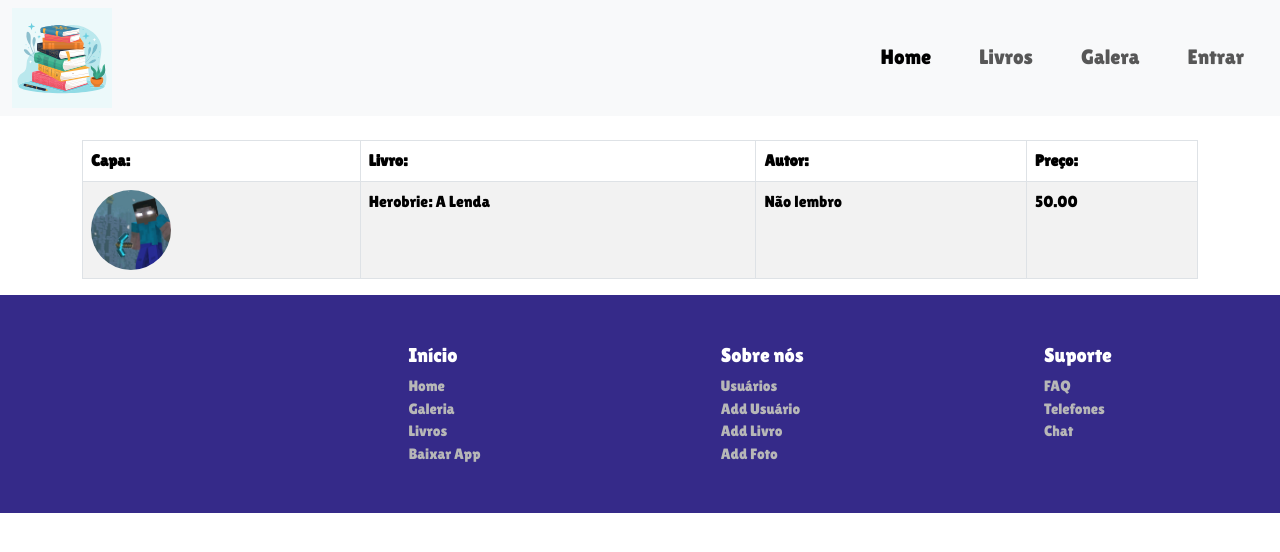
After one commit to gabrielrigonidev/E-BookStore--Django, a Django app: page /livros/ in a window 1280 px wide. The commit adds this page. Shown: the top 552 px of the page. Run offline with Django 5.2, Linux system fonts and the light colour scheme; data comes from the database, SQL or seed files in the repository; both versions use the stored data as it was after the commit.

Commit message:
cadastro de livro e user atualizados!

```diff
--- a/appBook/models.py
+++ b/appBook/models.py
@@ -5,6 +5,7 @@ class Usuario(models.Model):
     nome = models.CharField(max_length=255)
     email = models.EmailField(unique=True)
     senha = models.CharField(max_length=255)
+    foto = models.ImageField(upload_to='usuarios/')
 
 class Livro(models.Model):
     titulo = models.CharField(max_length=255)
@@ -12,6 +13,7 @@ class Livro(models.Model):
     genero = models.CharField(max_length=255)
     paginas = models.PositiveIntegerField()
     preco = models.DecimalField(max_digits=10, decimal_places=2)
+    foto = models.ImageField(upload_to='livros/')
 
 class Foto(models.Model):
     nome = models.CharField(max_length=255)
--- a/appBook/static/style.css
+++ b/appBook/static/style.css
@@ -66,6 +66,14 @@ main {
 }
 
 .footer-text {
-    font-size: 18px;
+    font-size: 15px;
     text-decoration: none;
+    color: #b7b7b7;
 }
+
+.foto-perfil {
+    width: 80px;
+    height: 80px;
+    object-fit: cover;
+    border-radius: 80%;
+}
--- a/appBook/templates/base.html
+++ b/appBook/templates/base.html
@@ -29,7 +29,7 @@
                             <a class="nav-link" href="{% url 'cadastrar_livro' %}">Livros</a>
                         </li>
                             <li class="nav-item px-3">
-                            <a class="nav-link" href="#">Novidades</a>
+                            <a class="nav-link" href="{% url 'galeria' %}">Galera</a>
                         </li>
                             <li class="nav-item px-3">
                             <a class="nav-link" href="{% url 'form_login' %}">Entrar</a>
@@ -59,7 +59,7 @@
             <!-- Div com a logo -->
         </div>
         <div>
-            <h5 class="footer-text">Início</h5>
+            <h5>Início</h5>
             <a class="footer-text" href="{% url 'appBook' %}">Home</a>
             <br>
             <a class="footer-text" href="{% url 'galeria' %}">Galeria</a>
@@ -69,16 +69,17 @@
             <a class="footer-text">Baixar App</a>
         </div>
         <div>
-            <h5 class="footer-text">Sobre nós</h5>
+            <h5>Sobre nós</h5>
             <a class="footer-text" href="{% url 'cadastrar_user' %}">Usuários</a>
             <br>
             <a class="footer-text" href="{% url 'cadastrar_livro' %}">Add Usuário</a>
+            <br>
             <a class="footer-text">Add Livro</a>
             <br>
             <a class="footer-text">Add Foto</a>
         </div>
         <div>
-            <h5 class="footer-text">Suporte</h5>
+            <h5>Suporte</h5>
             <a class="footer-text" href="{% url 'cadastrar_user' %}">FAQ</a>
             <br>
             <a class="footer-text" href="{% url 'cadastrar_livro' %}">Telefones</a>
--- a/appBook/templates/biblioteca.html
+++ b/appBook/templates/biblioteca.html
@@ -6,8 +6,10 @@
 <section class="container col-6 mt-5">
     <h1>Cadastrar Novo Livro: </h1>
     <br>
-    <form action="{% url 'cadastrar_livro' %}" method="POST">
+    <form action="{% url 'cadastrar_livro' %}" method="POST" enctype="multipart/form-data">
         {% csrf_token %}
+        <label class="form-label"for="">Capa do Livro:</label>
+        {{form.foto}}
         <label class="form-label" for="">Título do Livro:</label>
         {{form.titulo}}
         <label class="form-label"for="">Autor do Livro:</label>
--- a/appBook/templates/dashboard.html
+++ b/appBook/templates/dashboard.html
@@ -15,6 +15,7 @@
     <table class="table table-striped table-bordered">
         <thead>
             <tr>
+                <th>Foto:</th>
                 <th>Usuário:</th>
                 <th>Email:</th>
                 <th>Ações</th>
@@ -23,11 +24,12 @@
         <tbody>
             {% for user in dados %}
                 <tr>
+                    <td> <img src="/media/{{ user.foto }}" alt="Foto Usuário" class="foto-perfil"> </td>
                     <td>{{ user.nome }}</td>
                     <td>{{ user.email }}</td>
                     <td>
                         <a href="{% url 'editar_usuario' user.id %}" class="btn btn-warning">Alterar senha</a>
-                        <a href="{% url 'excluir_usuario' user.id %}" class="btn btn-warning">Excluir Conta</a>
+                        <a href="{% url 'excluir_usuario' user.id %}" class="btn btn-danger">Excluir Conta</a>
                     </td>
                 </tr>
             {% endfor %}
--- a/appBook/templates/galeria.html
+++ b/appBook/templates/galeria.html
@@ -15,6 +15,4 @@
     {% endfor %}
 </section>
 
-
-
 {% endblock %}
--- /dev/null
+++ b/appBook/templates/livros.html
@@ -0,0 +1,29 @@
+{% extends 'base.html' %}
+{% load static %}
+
+{% block conteudo %}
+
+<div class="container mt-4">
+    <table class="table table-striped table-bordered">
+        <thead>
+            <tr>
+                <th>Capa:</th>
+                <th>Livro:</th>
+                <th>Autor:</th>
+                <th>Preço:</th>
+            </tr>
+        </thead>
+        <tbody>
+            {% for livro in dados %}
+                <tr>
+                    <td> <img src="/media/{{ livro.foto }}" alt="Foto Livro" class="foto-perfil"> </td>
+                    <td>{{ livro.titulo }}</td>
+                    <td>{{ livro.autor }}
+                    <td>{{ livro.preco }}
+                </tr>
+            {% endfor %}
+        </tbody>
+    </table>
+</div>
+
+{% endblock %}
--- a/appBook/templates/usuarios.html
+++ b/appBook/templates/usuarios.html
@@ -7,6 +7,7 @@
     <table class="table table-striped table-bordered">
         <thead>
             <tr>
+                <th>Foto: </th>
                 <th>Usuário: </th>
                 <th>Email: </th>
             </tr>
@@ -14,11 +15,12 @@
         <tbody>
             {% for user in dados %}
                 <tr>
+                    <td> <img src="/media/{{ user.foto }}" alt="Foto Usuário" class="foto-perfil"> </td>
                     <td>{{ user.nome }}</td>
                     <td>{{ user.email }}
                     <td>
-                        <a href="{% url 'editar_usuario' user.id %}" class="btn btn-warning">Editar</a>
-                        <a href="{% url 'excluir_usuario' user.id %}" class="btn btn-warning">Excluir</a>
+                        <a href="{% url 'editar_usuario' user.id %}" class="btn btn-warning">Alterar senha</a>
+                        <a href="{% url 'excluir_usuario' user.id %}" class="btn btn-danger">Excluir</a>
                     </td>
                 </tr>
             {% endfor %}
--- a/appBook/urls.py
+++ b/appBook/urls.py
@@ -5,6 +5,7 @@ urlpatterns = [
     path('', views.appBook, name="appBook"),
     path('cadastro/', views.cadastrar_user, name='cadastrar_user'),
     path('biblioteca/', views.cadastrar_livro, name='cadastrar_livro'),
+    path('livros/', views.exibir_livros, name='exibir_livros'),
     path('usuarios/', views.exibir_users, name='exibir_users'),
     path('login/', views.form_login, name='form_login'),
     path('dashboard/', views.dashboard, name='dashboard'),
--- a/appBook/views.py
+++ b/appBook/views.py
@@ -2,14 +2,14 @@ from datetime import timedelta
 from django.contrib import messages
 from django.shortcuts import render, redirect
 from django.contrib.auth.hashers import make_password, check_password
-from appBook.models import Usuario, Foto
+from appBook.models import Usuario, Livro, Foto
 from appBook.forms import FormLogin, FormCadastroUser, FormCadastroLivro, FormEditarUsuario, FormFoto
 
 def appBook(request):
     return render(request, 'index.html')
 
 def cadastrar_user(request):
-    novo_user = FormCadastroUser(request.POST or None)
+    novo_user = FormCadastroUser(request.POST or None, request.FILES or None)
     if request.POST:
         email = request.POST.get('email')
         senha = request.POST.get('senha')
@@ -33,8 +33,15 @@ def exibir_users(request):
     }
     return render(request, 'usuarios.html', context)
 
+def exibir_livros(request):
+    livros = Livro.objects.all().values()
+    context = {
+        'dados': livros
+    }
+    return render(request, 'livros.html', context)
+
 def cadastrar_livro(request):
-    novo_livro = FormCadastroLivro(request.POST or None)
+    novo_livro = FormCadastroLivro(request.POST or None, request.FILES or None)
     if request.POST:
         if novo_livro.is_valid():
             novo_livro.save()
--- a/manage.py
+++ b/manage.py
@@ -2,7 +2,6 @@
 """Django's command-line utility for administrative tasks."""
 import os
 import sys
-
 
 def main():
     """Run administrative tasks."""
```
Also changed, not shown: appBook/forms.py (+6 -4 lines), appBook/templates/cadastro.html (+10 -7 lines), appBook/migrations/0001_initial.py, appBook/migrations/0002_livro.py (deleted), appBook/migrations/0003_foto.py (deleted), db.sqlite3, media/livros/minecraft-wallpaper-herobrine.jpg (added), media/usuarios/goku-black.jpg (added), media/usuarios/goku-black_x1chgik.jpg (added).
